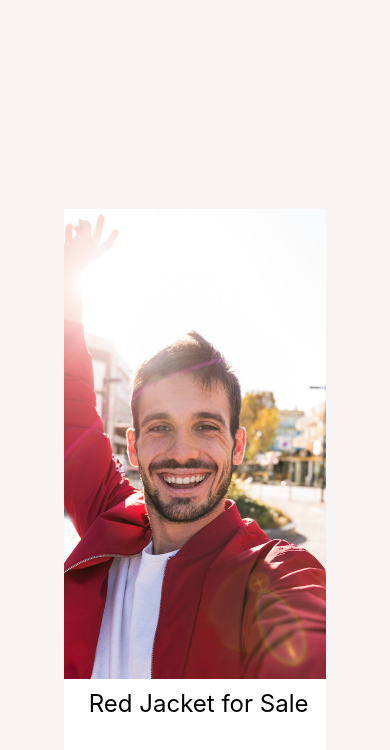
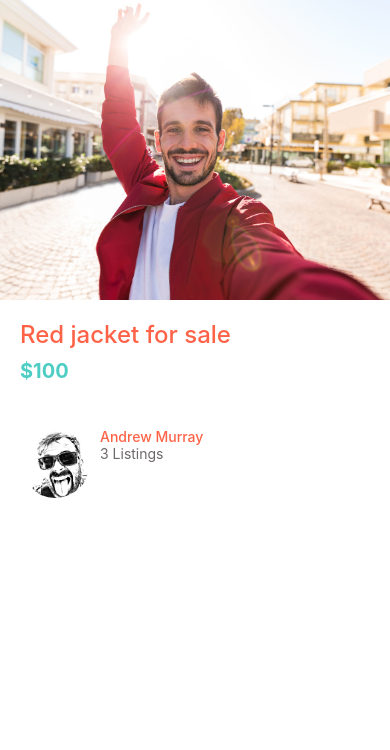
Before and after one commit to atmurray-fullstack/Donewithit-RNative, a React Native app: screen / in a window 390 px wide. Shown: the top 750 px of the page. Built offline with nearby package versions, Linux system fonts and the light colour scheme.

Commit message:
created ListItem Component and stylesheet

```diff
--- a/App.js
+++ b/App.js
@@ -9,20 +9,13 @@ import { MaterialCommunityIcons } from "@expo/vector-icons"
 import LoginButton from './app/components/LoginButton/LoginButton';
 import Card from './app/components/Card/Card';
 import AppButton from './app/components/AppButton/AppButton';
+import ListDetailsScreen from './app/assets/screens/ListingDetailsScreen'
+import ListItem from './app/components/ListItem/ListItem'
 
 export default function App() {
   return (
-    <View style={{
-      backgroundColor: "#f8f4f4",
-      padding: 20,
-      paddingTop: 100,
-      flex: 1,
-      justifyContent: "center",
-      alignItems: "center"
+    <ListDetailsScreen />
 
-    }} >
-      <Card title="Red Jacket for Sale" subtitle="$100" image="./app/assets/jacket.jpg" />
-    </View>
     // <WelcomeScreen />
 
     // <ViewImageScreen>
--- a/app/assets/config/colors.js
+++ b/app/assets/config/colors.js
@@ -3,4 +3,5 @@ export default {
     secondary: "#4ecdc4",
     black: "#000",
     white: "#fff",
+    medium: '#6e6969'
 }
--- a/app/assets/screens/ListingDetailsScreen.js
+++ b/app/assets/screens/ListingDetailsScreen.js
@@ -0,0 +1,48 @@
+import React from 'react';
+import { StyleSheet, View, Image } from 'react-native';
+import AppText from '../../components/AppText/AppText';
+import App from '../../../App';
+import colors from '../config/colors';
+import ListItem from '../../components/ListItem/ListItem';
+
+const ListingDetailsScreen = (props) => {
+    return (
+        <View>
+            <Image style={styles.image} source={require('../../assets/jacket.jpg')} />
+            <View style={styles.detailsContainer}>
+                <AppText style={styles.title}>Red jacket for sale</AppText>
+                <AppText style={styles.price} >$100</AppText>
+                <View style={styles.userContainer}>
+                    <ListItem title='Andrew Murray' subtitle='3 Listings' />
+                </View>
+
+            </View>
+        </View>
+
+    );
+}
+
+export default ListingDetailsScreen;
+
+const styles = StyleSheet.create({
+    image: {
+        width: "100%",
+        height: 300,
+    },
+    detailsContainer: {
+        padding: 20,
+    },
+    title: {
+        fontSize: 24,
+        fontWeight: '500',
+    },
+    price: {
+        color: colors.secondary,
+        fontWeight: 'bold',
+        fontSize: 20,
+        marginVertical: 10,
+    },
+    userContainer: {
+        marginVertical: 35,
+    }
+})
--- a/app/components/AppText/AppText.js
+++ b/app/components/AppText/AppText.js
@@ -1,9 +1,9 @@
 import React from 'react';
 import { Text, StyleSheet, Platform } from 'react-native';
 import styles from "./style"
-const AppText = ({ children }) => {
+const AppText = ({ children, style }) => {
     return (
-        <Text style={styles.text}>{children}</Text>
+        <Text style={[styles.text, style]}>{children}</Text>
     );
 }
 
--- a/app/components/Card/Card.js
+++ b/app/components/Card/Card.js
@@ -1,13 +1,14 @@
 import React from 'react';
 import { View, Image, Text } from 'react-native';
+import AppText from "../AppText/AppText"
 import styles from '../Card/style';
 const Card = ({ title, subTitle, image }) => {
     return (
         <View style={styles.cardView}>
             <Image style={styles.image} source={require("../../assets/jacket.jpg")} />
             < View style={styles.titles} >
-                <Text style={styles.cardTitle}>{title}</Text>
-                <Text style={styles.cardsubTitle}>{subTitle}</Text>
+                <AppText style={styles.cardTitle}>{title}</AppText>
+                <AppText style={styles.cardsubTitle}>{subTitle}</AppText>
             </View >
 
         </View>
--- a/app/components/Card/style.js
+++ b/app/components/Card/style.js
@@ -7,33 +7,33 @@ const styles = StyleSheet.create({
     cardView: {
         justifyContent: "center",
         alignItems: "center",
-        flex: 1,
-        height: "35%",
+        height: "45%",
         width: "75%",
         overflow: "hidden",
-        borderRadius: "10%",
+        borderRadius: 10,
+        marginBottom: 20,
     },
     image: {
         height: "70%",
         width: "100%",
-        overflow: "hidden"
+        borderRadius: 10,
 
     },
     titles: {
         backgroundColor: "white",
-        height: "20%",
+        height: "30%",
         width: "100%",
         position: "absolute",
         bottom: 0,
     },
     cardTitle: {
-        fontSize: 24,
+        fontSize: 22,
         color: colors.black,
         marginLeft: 25,
         marginTop: 10,
     },
     cardsubTitle: {
-        fontSize: 20,
+        fontSize: 18,
         color: colors.secondary,
         fontWeight: "bold",
         marginLeft: 25,
--- /dev/null
+++ b/app/components/ListItem/ListItem.js
@@ -0,0 +1,17 @@
+import React from 'react';
+import { View, Image } from 'react-native';
+import styles from './style';
+import AppText from '../AppText/AppText';
+const ListItem = ({ title, subtitle, image }) => {
+    return (
+        <View style={styles.container} >
+            <Image style={styles.image} source={require('../../assets/tongue.png')} />
+            <View>
+                <AppText style={styles.title}>{title}</AppText>
+                <AppText style={styles.subtitle}>{subtitle}</AppText>
+            </View>
+        </View>
+    );
+}
+
+export default ListItem;
--- /dev/null
+++ b/app/components/ListItem/style.js
@@ -0,0 +1,24 @@
+import { StyleSheet } from 'react-native';
+import colors from '../../assets/config/colors'
+
+const styles = StyleSheet.create({
+
+    container: {
+        flexDirection: 'row',
+    },
+    image: {
+        width: 70,
+        height: 70,
+        borderRadius: 35,
+        marginRight: 10,
+    },
+    title: {
+        fontWeight: '500',
+
+    },
+    subtitle: {
+        color: colors.medium,
+    }
+});
+
+export default styles;
```
Also changed, not shown: app/assets/tongue.png (added).
